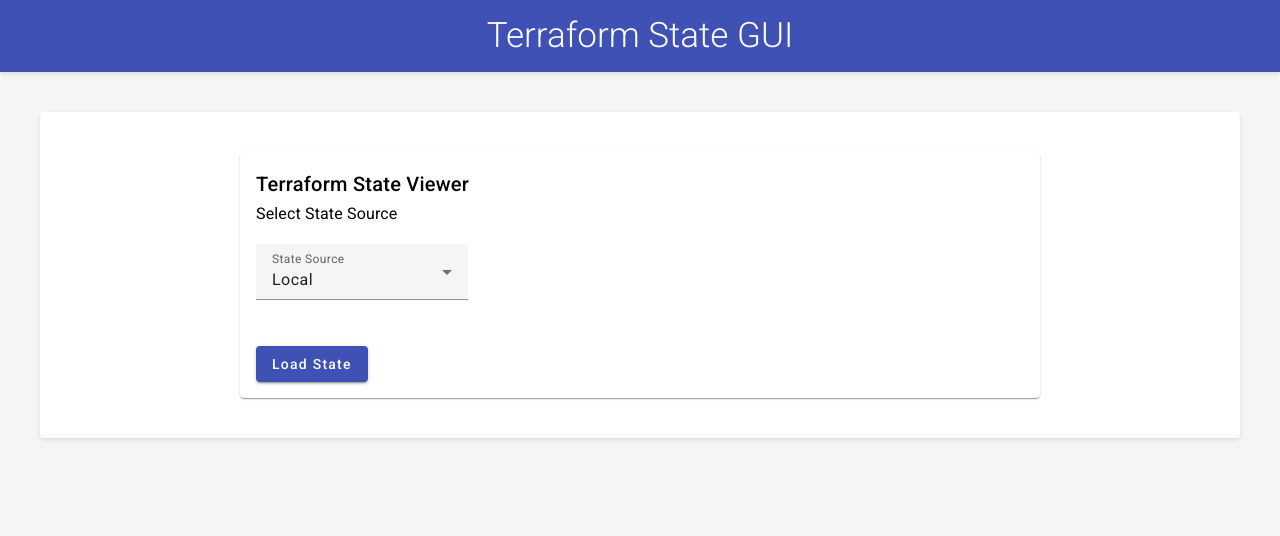
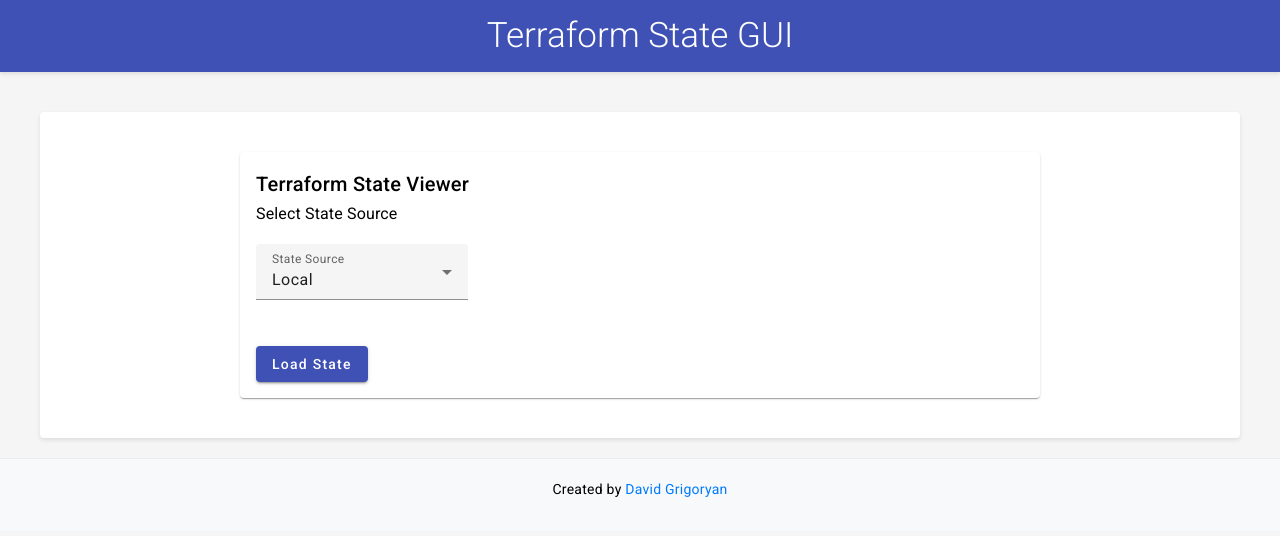
Before and after one commit to dagrig/tfstate-gui, an Angular app in the folder tf-angular-gui/: page / in a window 1280 px wide. Shown: the top 536 px of the page. Built offline with nearby package versions, Linux system fonts and the light colour scheme.

Commit message:
Updated footer (again)

```diff
--- a/tf-angular-gui/src/index.html
+++ b/tf-angular-gui/src/index.html
@@ -18,5 +18,10 @@
       <app-root></app-root>
     </div>
   </div>
+  <footer>
+    <p>
+      Created by <a href="https://github.com/dagrig" target="_blank">David Grigoryan</a>
+    </p>
+  </footer>
 </body>
 </html>
--- a/tf-angular-gui/src/styles.scss
+++ b/tf-angular-gui/src/styles.scss
@@ -109,3 +109,20 @@
     background: #4caf50;
     color: white;
   }
+
+footer {
+  flex-shrink: 0;
+  padding: 20px;
+  text-align: center;
+  background-color: #f8f9fa;
+  border-top: 1px solid #e9ecef;
+
+  a {
+    color: #007bff;
+    text-decoration: none;
+
+    &:hover {
+      text-decoration: underline;
+    }
+  }
+}
```
